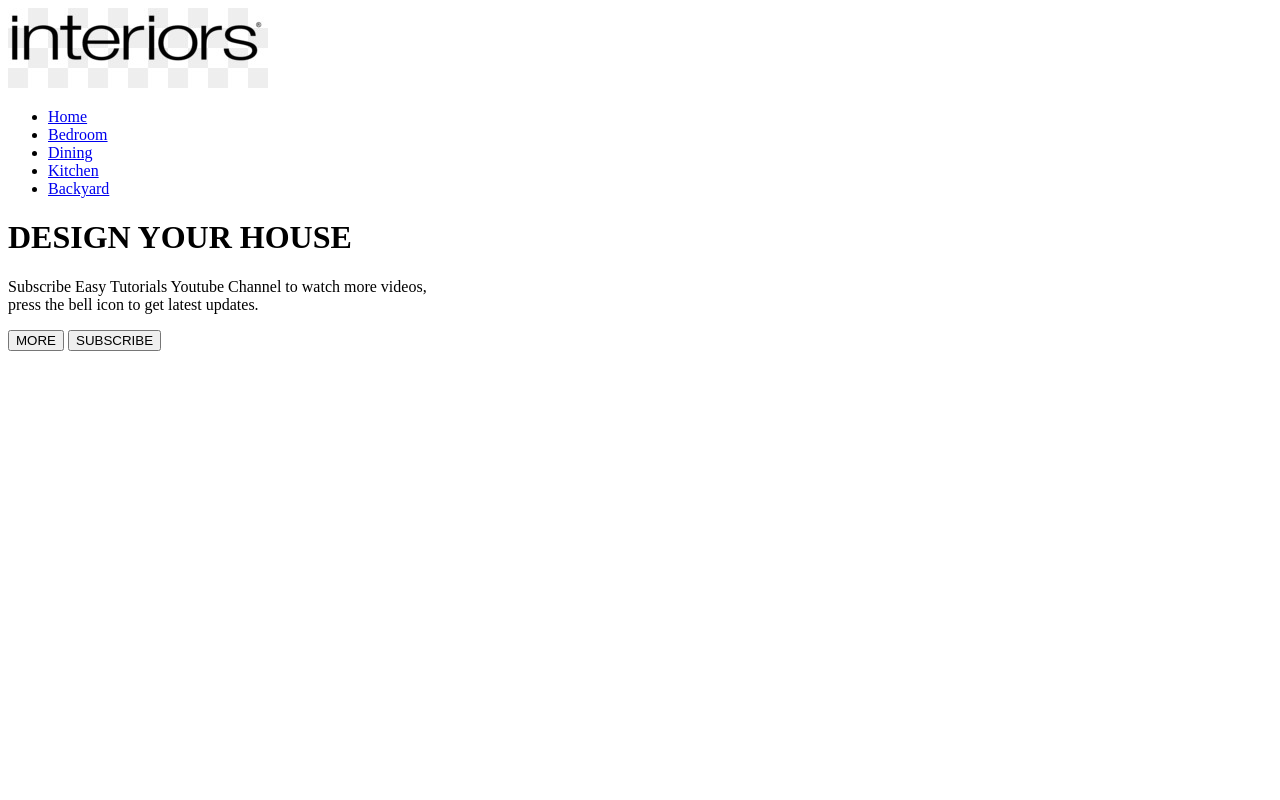
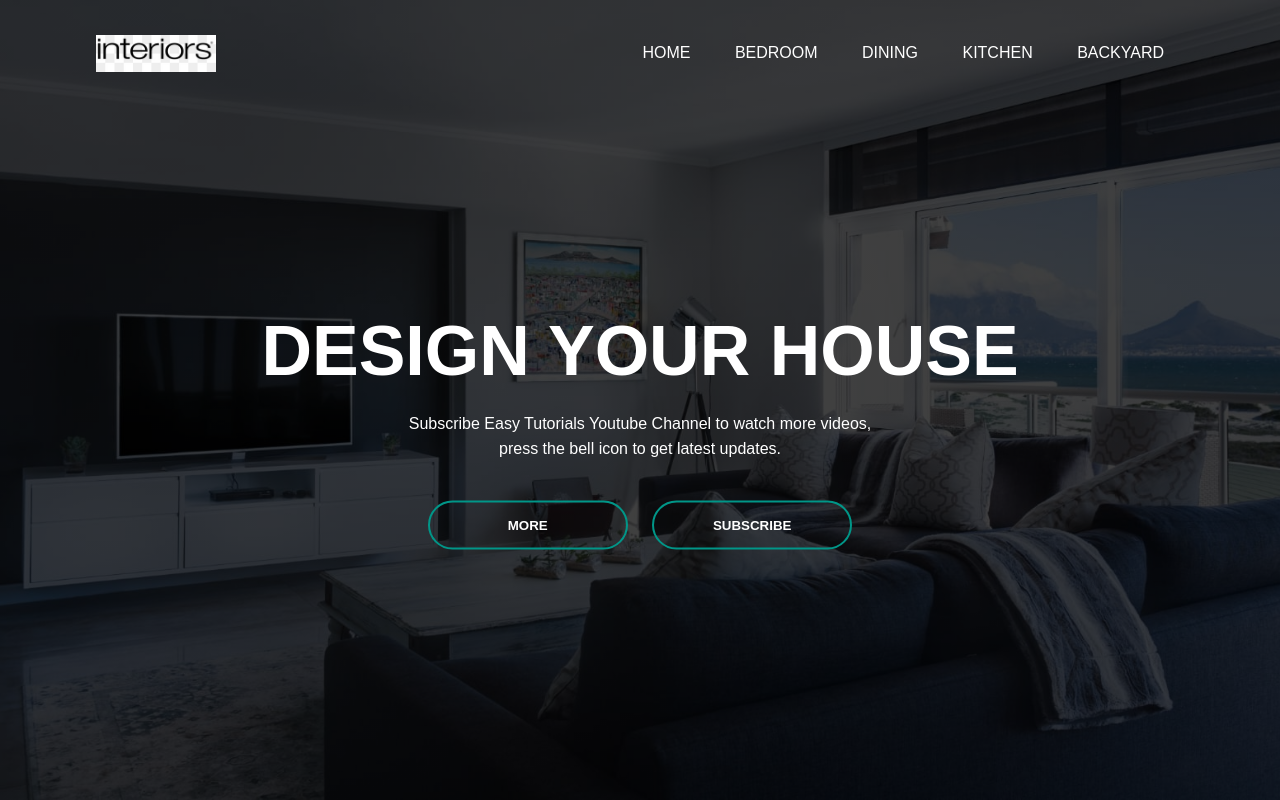
Before and after one commit to Sayana18/assignment-7, a plain HTML site: page index.html in a window 1280 px wide. Drawn offline with Linux system fonts and the light colour scheme.

Commit message:
index.html

```diff
--- a/index.html
+++ b/index.html
@@ -4,7 +4,7 @@
     <meta charset="UTF-8">
     <meta name="viewport" content="width=device-width, initial-scale=1.0">
     <title>Document</title>
-    <link rel="stylesheet" href="intc.css">
+    <link rel="stylesheet" href="index.css">
 </head>
 <body>
     <div class="banner" >
```
